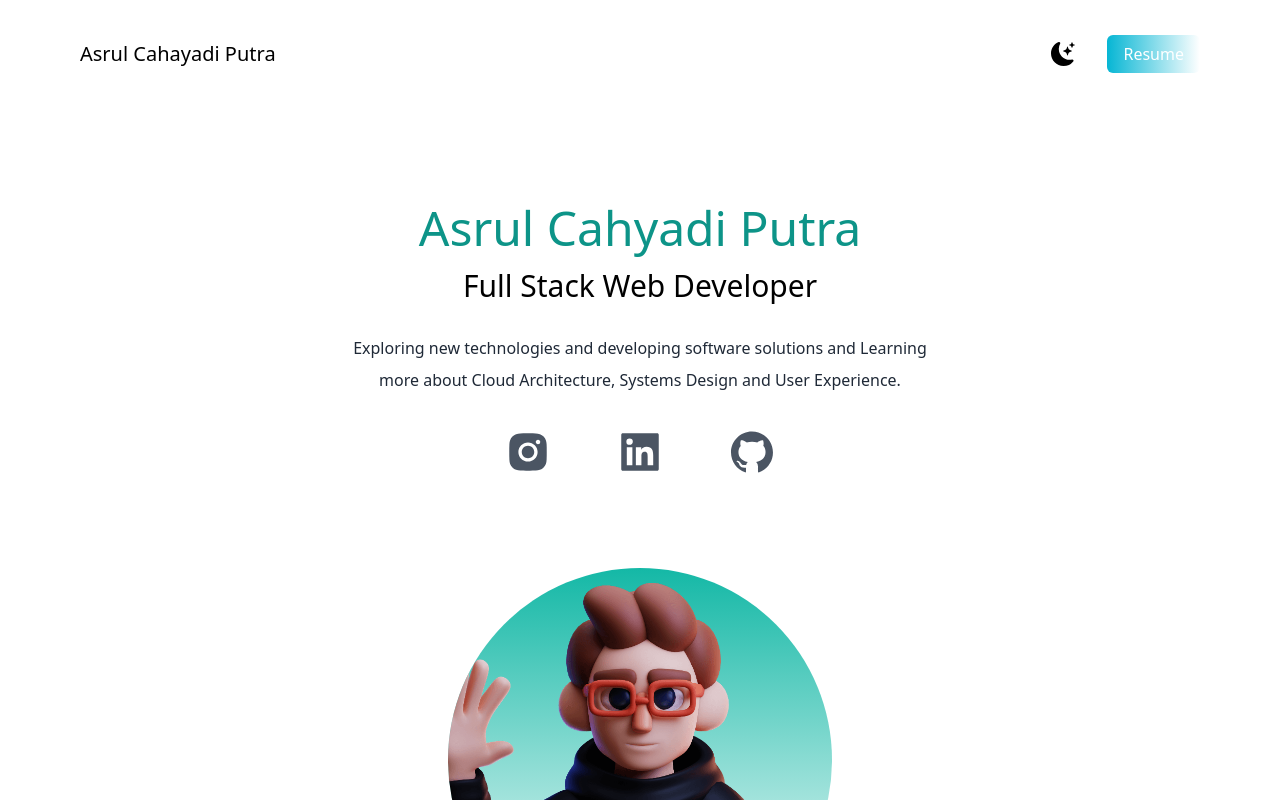
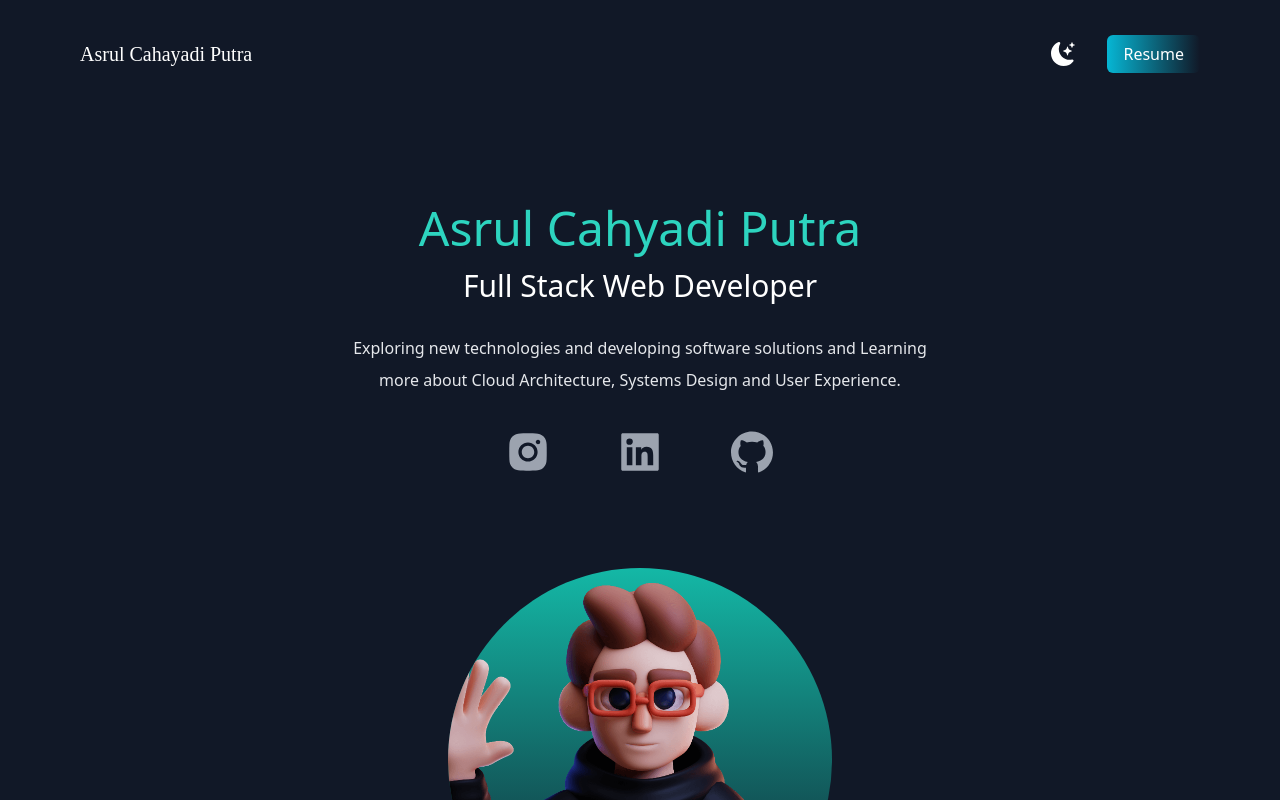
Before and after one commit to asrulcahyadiputra/portofolio-v2, a Next.js app: page / in a window 1280 px wide. Shown: the top 800 px of the page. Built offline with nearby package versions, Linux system fonts and the light colour scheme.

Commit message:
set dark mode

```diff
--- a/pages/index.js
+++ b/pages/index.js
@@ -13,11 +13,13 @@ import web2 from "../public/web2.png"
 import web3 from "../public/web3.png"
 import web4 from "../public/web4.png"
 import Image from "next/image"
+import {useState} from "react";
 
 
 export default function Home() {
+    const [darkMode, setDarkMode] = useState(true)
   return (
-    <div>
+    <div className={darkMode ? 'dark'  : ""}>
       <Head>
         <title>Asrul Cahyadi Putra</title>
         <meta name="description" content="Hey there! I'm Asrul Cahyadi Putra." />
@@ -30,7 +32,7 @@ export default function Home() {
                   <h1 className="font-burtons text-xl">Asrul Cahayadi Putra</h1>
                   <ul className="flex items-center">
                       <li>
-                          <BsFillMoonStarsFill className="cursor-pointer text-2xl"/>
+                          <BsFillMoonStarsFill onClick={() => setDarkMode(!darkMode)} className="cursor-pointer text-2xl"/>
                       </li>
                       <li>
                           <a href="" className="bg-gradient-to-r from-cyan-500 text-to-teal-500 text-white px-4 py-2 border-none rounded-md ml-8">Resume</a>
--- a/tailwind.config.js
+++ b/tailwind.config.js
@@ -1,11 +1,17 @@
 /** @type {import('tailwindcss').Config} */
 module.exports = {
+  darkMode:"class",
   content: [
     "./pages/**/*.{js,ts,jsx,tsx}",
     "./components/**/*.{js,ts,jsx,tsx}",
   ],
   theme: {
-    extend: {},
+    extend: {
+      fontFamily: {
+        burtons: "burtons",
+        poppins: ["Poppins", "sans-serif"],
+      },
+    },
   },
   plugins: [],
 }
```
